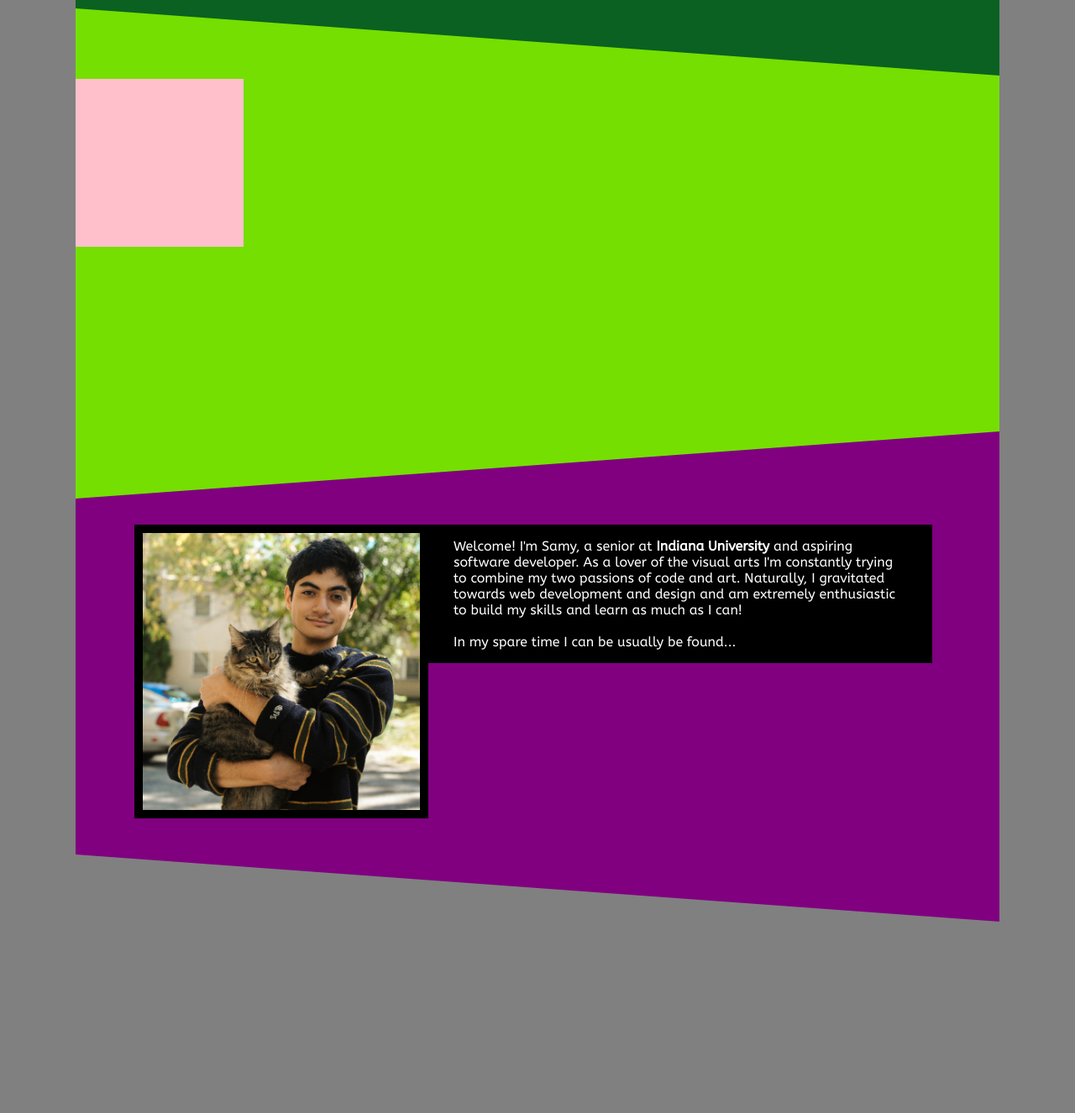
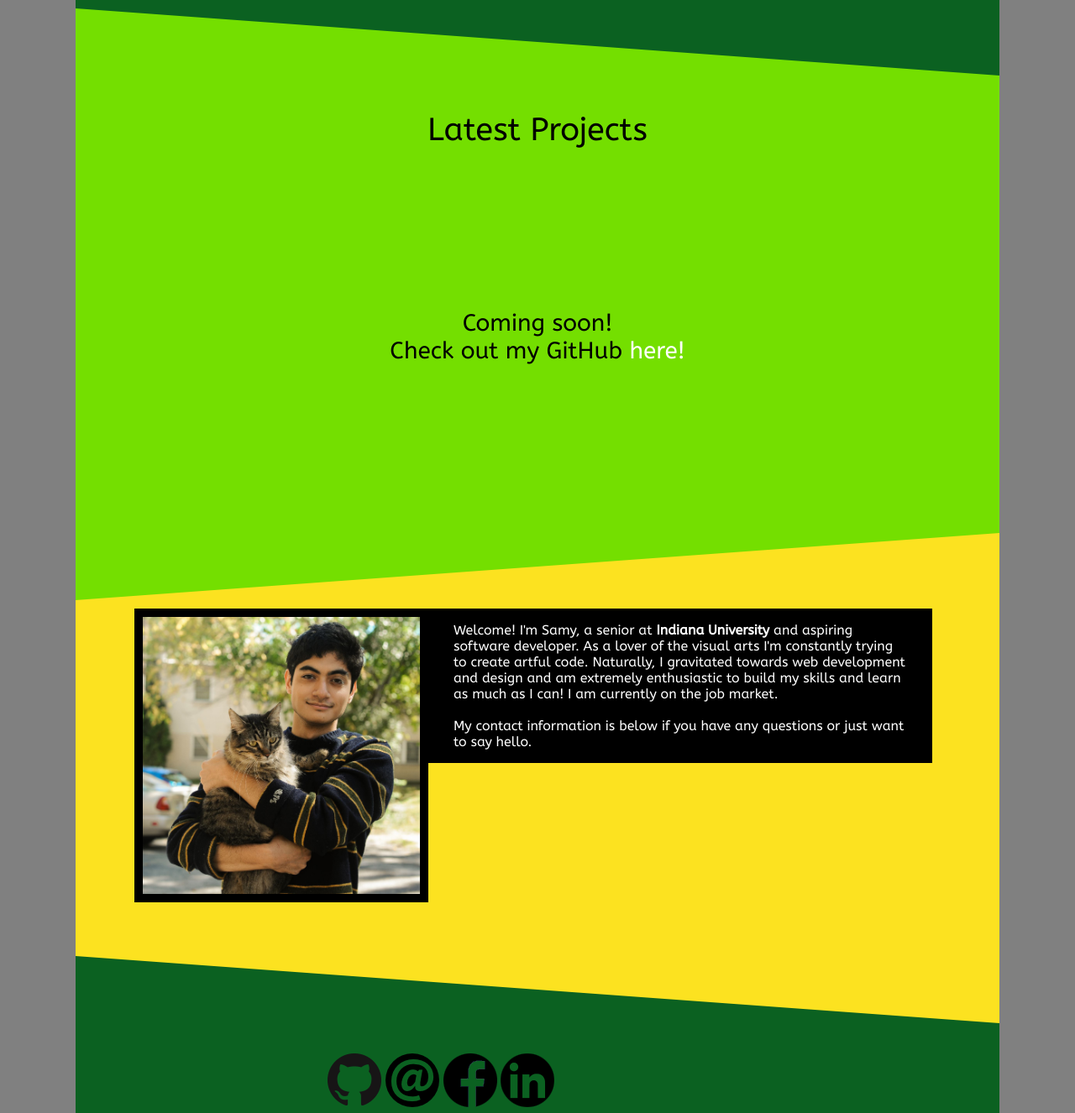
Before and after one commit to sfram/personal-portfolio, a plain HTML site: page index.html in a window 1280 px wide. Shown: the part 480-1806 px from the top of the page at 84% size. Drawn offline with nearby package versions, Linux system fonts and the light colour scheme.

Commit message:
Attached all sections and began work on projects section

```diff
--- a/canv.js
+++ b/canv.js
@@ -28,5 +28,5 @@
 		context3.lineTo(1100, 500);
 		context3.lineTo(1100, 0);
 		context3.closePath();
-		context3.fillStyle = "Purple";
+		context3.fillStyle = "#FCE220";
 		context3.fill();
--- a/index.html
+++ b/index.html
@@ -39,7 +39,10 @@
 			<canvas id= "canv" width= "1100" height= "500">
 			Your browser does not support the HTML5 canvas tag.
 			</canvas>
-			<div id= "test2"></div>
+			<p id= "con">Latest Projects</p>
+			<div id= "test2">
+				<p id= "const">Coming soon!<br>Check out my GitHub <a href="https://github.com/sfram/">here!</a></p>
+			</div>
 			<canvas id= "canv2" width="1100" height="500">
 			Your browser does not support the HTML5 canvas tag.
 			</canvas>
@@ -49,9 +52,11 @@
 				<img id= "self" src= "mepluscat.jpg">
 				<div id="typed2">
 					<p id= "test">Welcome! I'm Samy, a senior at <b>Indiana University</b> and aspiring software developer.
-					As a lover of the visual arts I'm constantly trying to combine my two passions of code and art.
-					Naturally, I gravitated towards web development and design and am extremely enthusiastic to build my skills and learn as much as I can!<br><br>
-					In my spare time I can be usually be found...
+					As a lover of the visual arts I'm constantly trying to create artful code.
+					Naturally, I gravitated towards web development and design and am extremely enthusiastic to build my skills and learn as much as I can!
+					I am currently on the job market.<br><br>
+
+					My contact information is below if you have any questions or just want to say hello.
 					</p>
 				</div>
 			</div>
@@ -63,8 +68,8 @@
 					<img src= "assets/gh.png" id= "first">
 					<img src = "assets/e.png">
 					<img src = "assets/fb.png">
-					<img src = "assets/sc.png">
-					<img src = "assets/li.png">
+<!-- 					<img src = "assets/sc.png">
+ -->					<img src = "assets/li.png">
 				</div>
 			</div>
 		</div>
--- a/style.css
+++ b/style.css
@@ -54,7 +54,7 @@ body {
 }
 #head {
     position: fixed;
-    z-index: 4;
+    z-index: 9;
     width: 100%;
     height: 70px;
     background-color: black;
@@ -87,7 +87,7 @@ a {
 #container {
     position: relative;
     width: 1100px;
-	height: 1000px;
+	height: 1100px;
     margin-left: auto;
 	margin-right: auto;
 	margin-bottom: 70px;
@@ -113,12 +113,24 @@ a {
 }
 #canv {
 }
+#con {
+	font-size: 38px;
+	text-align: center;
+	color: black;
+}
 #test2 {
   position: absolute;
-  width: 200px;
+  width: 400px;
   height: 200px;
-  background-color: Pink;
-  z-index: 999999;
+  left: 350px;
+  bottom: 150px;
+  background-color: #74DF00;
+  z-index: 6;
+}
+#const {
+	font-size: 28px;
+	color: black;
+	text-align: center;
 }
 #canv2 {
   position: relative;
@@ -136,7 +148,7 @@ a {
 	position: relative;
 	width: 100%;
 	height: 500px;
-	background-color: Purple;
+	background-color: #FCE220;
 	z-index: 0;
 	bottom: 100px;
 }
@@ -167,20 +179,20 @@ a {
 }
 #footer-panel {
 	position: relative;
-	margin-bottom: 70px;
+	bottom: 750px;
 	z-index: 1;
 	width: 100%;
 	height: 400px;
-	background-color: Red;
+	background-color: #0B6121;
 }
 #contact {
 	position: absolute;
 	width: 500px;
-	bottom: 100px;
+	bottom: 50px;
 	left: 0px;
 	right: 0px;
 	margin: 0 auto;
-	background-color:  #FFF300;
+	background-color: #0B6121;
 }
 footer {
 }
```
